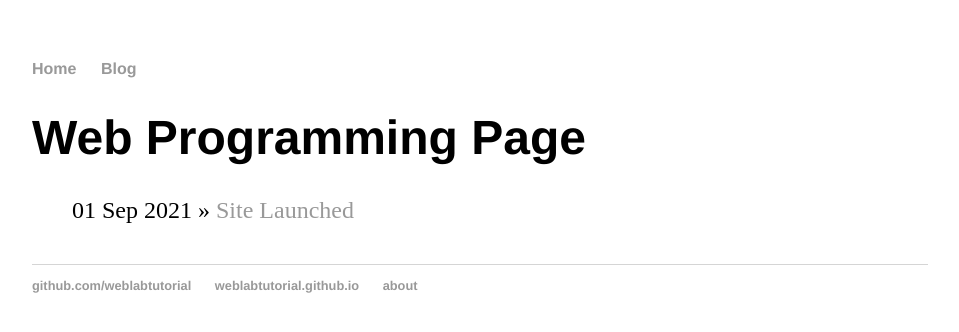
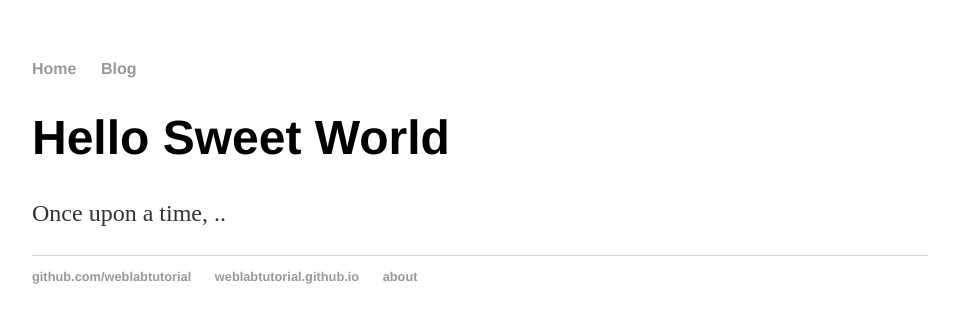
Before and after one commit to muhammadsarmadjafri/muhammadsarmadjafri.github.io, a Jekyll site: the page built from about/index.html, in a window 1280 px wide. Shown: the top 332 px of the page, without its empty margins (160-1119 px from the left). Built offline with Jekyll 4.4.1, drawn with Linux system fonts in a browser that asks for light colours.

Commit message:
Update index.html

```diff
--- a/about/index.html
+++ b/about/index.html
@@ -1,11 +1,8 @@
 ---
 layout: default
-title: Web Programming Page
+title: Web Programming
 ---
-  <h1>{{ page.title }}</h1>
-  <ul class="posts">
-    {% for post in site.posts %}
-    <li><span>{{ post.date | date_to_string }}</span> » <a href="{{ post.url }}" title="{{ post.title }}">{{
-    post.title }}</a></li>
-    {% endfor %}
-   </ul>
+<div class="blurb">
+  <h1>Hello Sweet World</h1>
+  <p>Once upon a time, ..</p>
+</div>
```
